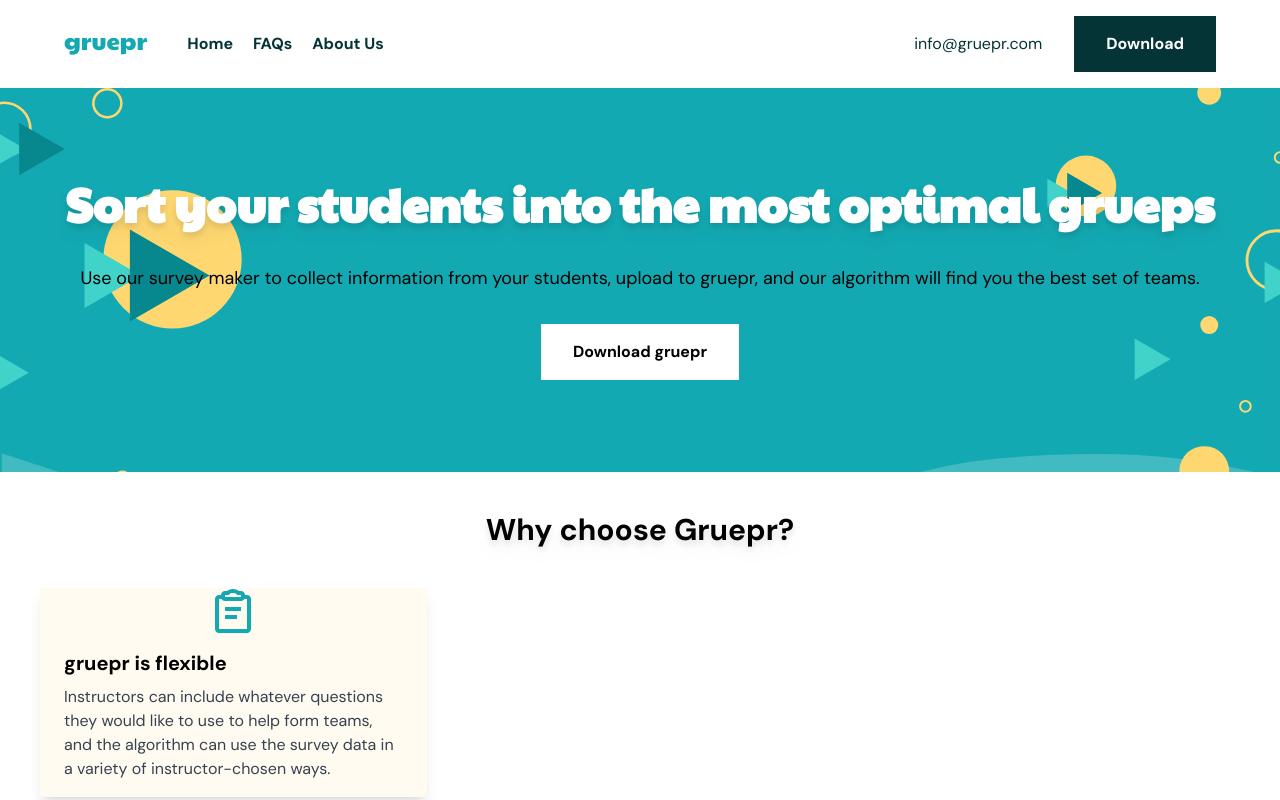
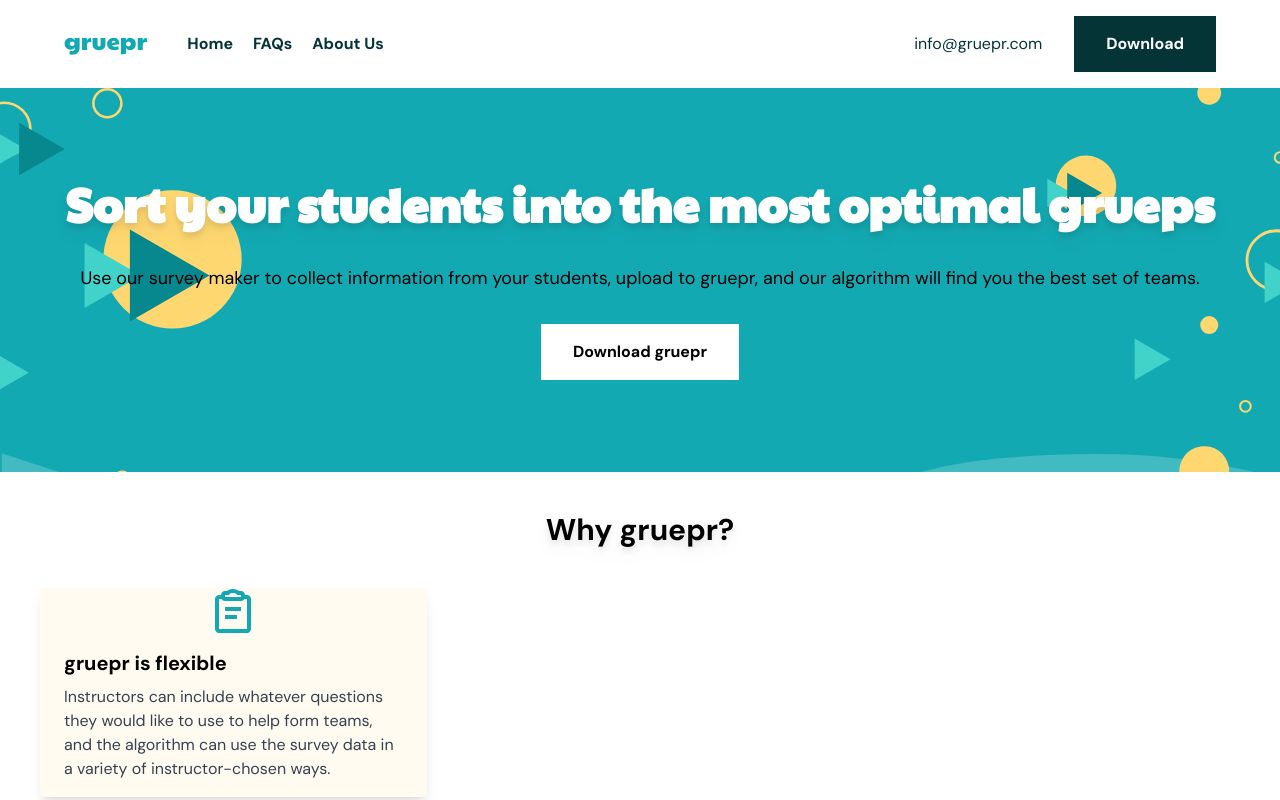
Before and after one commit to gruepr/webapp, a React (Create React App) app: page / in a window 1280 px wide. Shown: the top 800 px of the page. Built offline with nearby package versions, Linux system fonts and the light colour scheme; the HTML template or start-up script is replaced by a standard one.

Commit message:
replace hardcoded text in why gruepr

```diff
--- a/src/components/why-gruepr/WhyGruepr.js
+++ b/src/components/why-gruepr/WhyGruepr.js
@@ -1,10 +1,13 @@
 import { CARD } from "./why-gruepr-card/constants";
 import WhyGrueprCard from "./why-gruepr-card/WhyGrueprCard";
+import content from "../../content/content";
 
 const WhyGruepr = () => {
   return (
     <div>
-            <h1 class=" text-center text-3xl text-dark font-bold drop-shadow-lg dmsans pt-10">Why choose Gruepr?</h1>
+      <h1 class=" text-center text-3xl text-dark font-bold drop-shadow-lg dmsans pt-10">
+        {content.home.whyGruepr.header}
+      </h1>
       <div class=" ">
         {CARD.map((whygruepr, index) => (
           <WhyGrueprCard
@@ -13,13 +16,8 @@ const WhyGruepr = () => {
             info={whygruepr.info}
           />
         ))}
-
       </div>
-
-
     </div>
-
-    )
-
-}
+  );
+};
 export default WhyGruepr;
--- a/src/components/why-gruepr/why-gruepr-card/constants.js
+++ b/src/components/why-gruepr/why-gruepr-card/constants.js
@@ -1,22 +1,23 @@
 import clipboard from "../../../img/clipboard.svg";
 import glasses from "../../../img/glasses.svg";
 import security from "../../../img/security.svg";
+import content from "../../../content/content";
 
 export const CARD = [
   {
     img: clipboard,
-    header: "gruepr is flexible",
-    info: "Instructors can include whatever questions they would like to use to help form teams, and the algorithm can use the survey data in a variety of instructor-chosen ways.",
+    header: content.home.whyGruepr.flexibleHeader,
+    info: content.home.whyGruepr.flexibleText,
   },
   {
     img: security,
-    header: "gruepr keeps your data private",
-    info: "Instructors can include whatever questions they would like to use to help form teams, and the algorithm can use the survey data in a variety of instructor-chosen ways.",
+    header: content.home.whyGruepr.privacyHeader,
+    info: content.home.whyGruepr.privacyText,
   },
 
   {
     img: glasses,
-    header: "gruepr was created by an educator for fellow educators",
-    info: "It will remain always free of cost, free from ads, and free from selling of any data.",
+    header: content.home.whyGruepr.forEducatorsHeader,
+    info: content.home.whyGruepr.forEducatorsText,
   },
 ];
--- a/src/content/content.js
+++ b/src/content/content.js
@@ -29,6 +29,8 @@ export default {
     },
 
     whyGruepr: {
+      header: "Why gruepr?",
+
       flexibleHeader: "gruepr is flexible",
       flexibleText: `Instructors can include whatever questions they would like to use to help form teams,
       and the algorithm can use the survey data in a variety of instructor-chosen ways.`,
```
Lines whose indentation alone changed are shown as unchanged.
